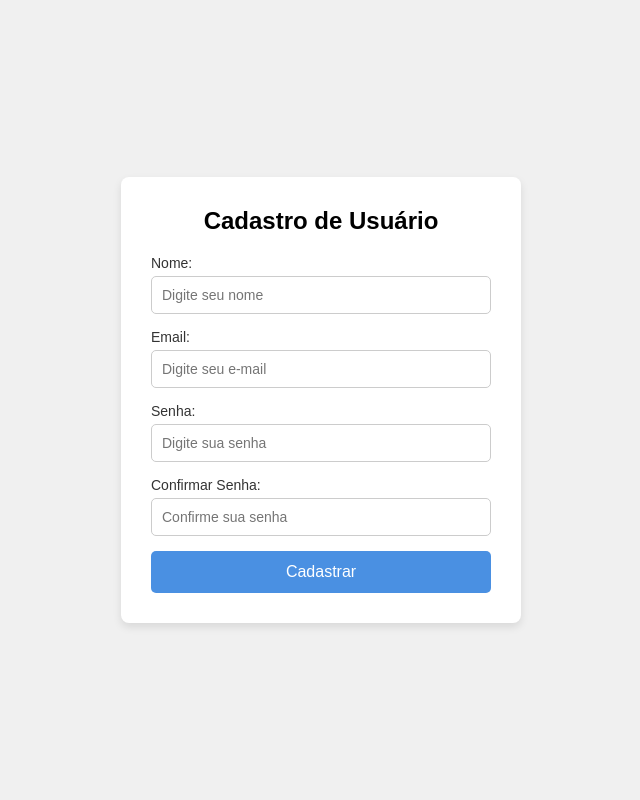
After one commit to getwes/VeiculoInfo, a Flask app: page /cadastro in a window 1280 px wide. The commit adds this page. Shown: the whole page, without its empty margins (319-959 px from the left). Run offline with Flask 3, Linux system fonts and the light colour scheme.

Commit message:
Alteração

```diff
--- a/routes.py
+++ b/routes.py
@@ -6,6 +6,6 @@ from flask import render_template
 def homepage():
     return render_template("homepage.html")
 
-@app.route("/blog")
+@app.route("/cadastro")
 def blog():
-    return "meu blog"
+    return render_template("cadastro.html")
--- /dev/null
+++ b/templates/cadastro.html
@@ -0,0 +1,29 @@
+<!DOCTYPE html>
+<html lang="en">
+<head>
+    <meta charset="UTF-8">
+    <meta name="viewport" content="width=device-width, initial-scale=1.0">
+    <title>Document</title>
+    <link rel="stylesheet" href="/static/style_cadastro.css">
+</head>
+<body>
+    <div class="container">
+        <h2>Cadastro de Usuário</h2>
+        <form action="#" method="POST" class="form-cadastro">
+            <label for="nome">Nome:</label>
+            <input type="text" id="nome" name="nome" required placeholder="Digite seu nome">
+
+            <label for="email">Email:</label>
+            <input type="email" id="email" name="email" required placeholder="Digite seu e-mail">
+
+            <label for="senha">Senha:</label>
+            <input type="password" id="senha" name="senha" required placeholder="Digite sua senha">
+
+            <label for="confirmar_senha">Confirmar Senha:</label>
+            <input type="password" id="confirmar_senha" name="confirmar_senha" required placeholder="Confirme sua senha">
+
+            <button type="submit">Cadastrar</button>
+        </form>
+    </div>
+</body>
+</html>
```
Also changed, not shown: templates/homepage.html (+0 -18 lines), static/style_cadastro.css (renamed from static/style.css).
